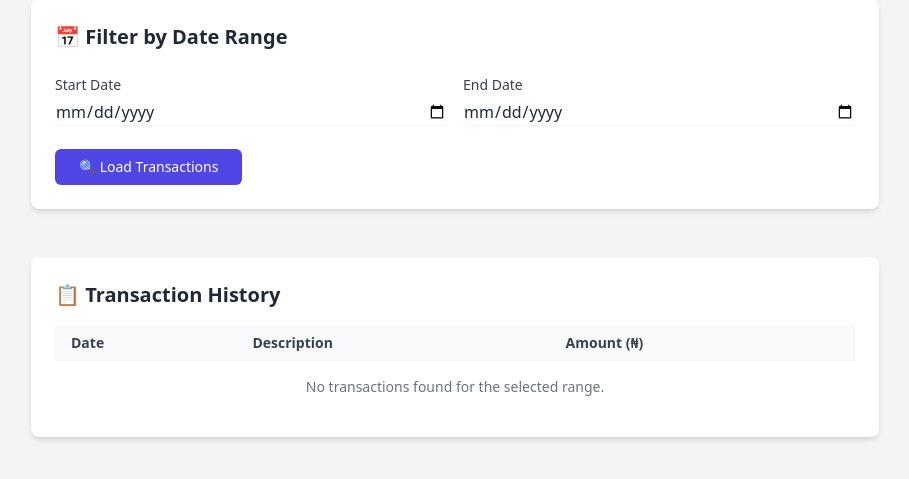
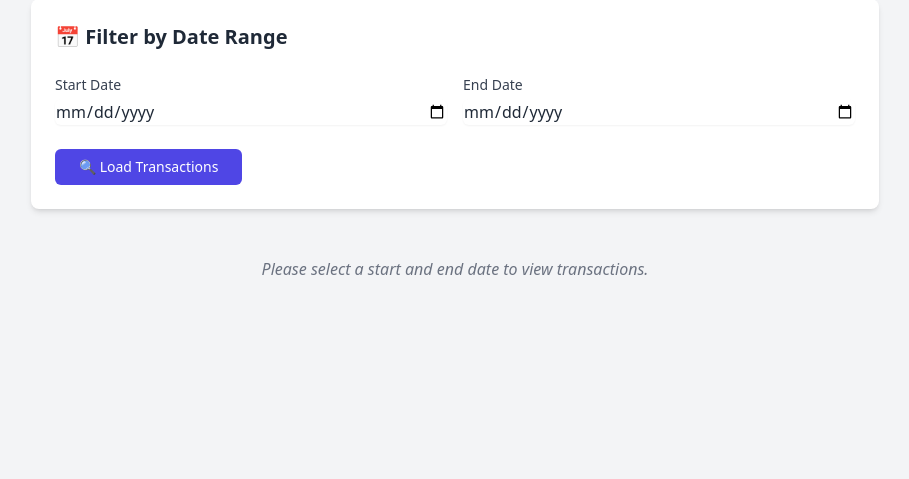
Before and after one commit to Helkay01/valourempire, a PHP site: page /dashboard/view-cash.php in a window 1280 px wide. Shown: the part 194-673 px from the top of the page, without its empty margins (185-1094 px from the left). Run offline with PHP 8.4, Linux system fonts and the light colour scheme; data that the repository does not hold is empty; some libraries are stand-ins or nearby versions.

Commit message:
Update view-cash.php

```diff
--- a/view-cash.php
+++ b/view-cash.php
@@ -1,21 +1,16 @@
 <?php
 require_once 'connections.php';
 
-// Get filtered dates if provided
 $startDate = $_GET['startDate'] ?? '';
 $endDate = $_GET['endDate'] ?? '';
-
-// Build SQL with optional date filter
-$sql = "SELECT * FROM cash";
-$params = [];
+$transactions = [];
 
 if ($startDate && $endDate) {
-    $sql .= " WHERE date BETWEEN :start AND :end";
-    $params[':start'] = $startDate;
-    $params[':end'] = $endDate;
-}
-
-$sql .= " ORDER BY date DESC";
+    $sql = "SELECT * FROM cash WHERE date BETWEEN :start AND :end ORDER BY date DESC";
+    $params = [
+        ':start' => $startDate,
+        ':end' => $endDate,
+    ];
 
     try {
         $stmt = $pdo->prepare($sql);
@@ -23,6 +18,7 @@ try {
         $transactions = $stmt->fetchAll(PDO::FETCH_ASSOC);
     } catch (PDOException $e) {
         die("Database error: " . $e->getMessage());
+    }
 }
 ?>
 
@@ -53,7 +49,7 @@ try {
   <!-- Main Content -->
   <main class="max-w-4xl mx-auto px-6 py-10 space-y-12">
 
-    <!-- Date Range Filter Form -->
+    <!-- Date Range Filter -->
     <form method="GET" class="bg-white p-6 rounded-lg shadow-md space-y-6">
       <h2 class="text-xl font-semibold mb-4">📅 Filter by Date Range</h2>
       <div class="grid grid-cols-1 md:grid-cols-2 gap-4">
@@ -75,6 +71,7 @@ try {
       </div>
     </form>
 
+    <?php if ($startDate && $endDate): ?>
       <!-- Table Section -->
       <section class="bg-white p-6 rounded-lg shadow-md">
         <h2 class="text-xl font-semibold mb-4">📋 Transaction History</h2>
@@ -105,6 +102,9 @@ try {
           </table>
         </div>
       </section>
+    <?php else: ?>
+      <p class="text-center text-gray-500 italic mt-10">Please select a start and end date to view transactions.</p>
+    <?php endif; ?>
 
   </main>
 </body>
```
Lines whose indentation alone changed are shown as unchanged.
